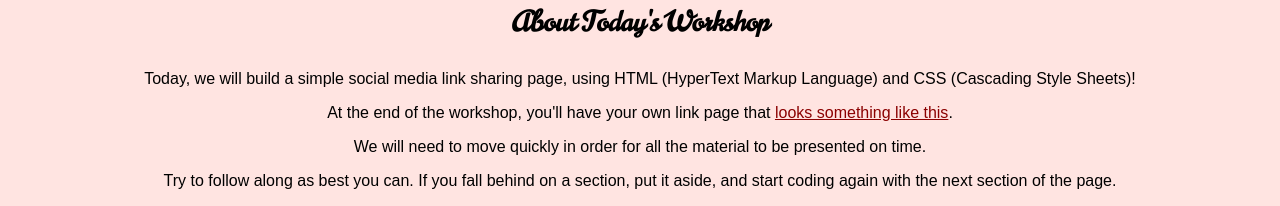
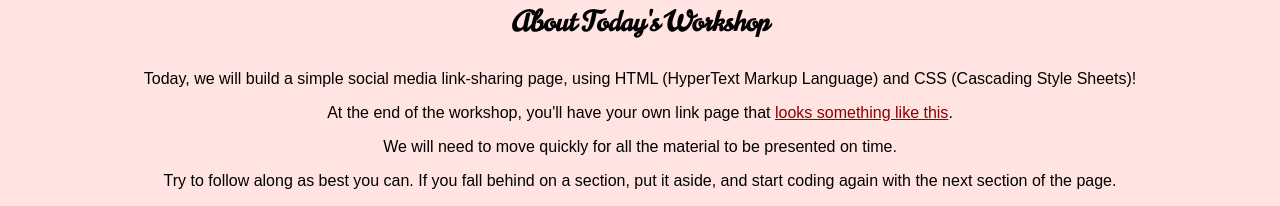
Before and after one commit to tbrenneison/wwwd-te-cle-july2023, a plain HTML site: page index.html in a window 1280 px wide. Shown: the part 322-528 px from the top of the page. Drawn offline with Linux system fonts and the light colour scheme; a web font is replaced by a local one.

Commit message:
Grammarly changes

```diff
--- a/index.html
+++ b/index.html
@@ -12,9 +12,9 @@
     <h2>Review Materials, Learning Resources & Next Steps</h2>
     <h2>Cleveland, Ohio | July 20, 2023</h2>
     <h3>About Today's Workshop</h3>
-        <p>Today, we will build a simple social media link sharing page, using HTML (HyperText Markup Language) and CSS (Cascading Style Sheets)!</p>
+        <p>Today, we will build a simple social media link-sharing page, using HTML (HyperText Markup Language) and CSS (Cascading Style Sheets)!</p>
         <p>At the end of the workshop, you'll have your own link page that <a href="example/index.html">looks something like this</a>.</p>
-        <p>We will need to move quickly in order for all the material to be presented on time.</p>
+        <p>We will need to move quickly for all the material to be presented on time.</p>
         <p>Try to follow along as best you can.  If you fall behind on a section, put it aside, and start coding again with the next section of the page.</p>
         <p>There are tutorials and other resources below for more information if you would like to continue adding to your web page after the workshop ends.</p>
         <p><b><a href="https://www.techelevator.com">Tech Elevator</a> is now enrolling!  <a href="https://www.techelevator.com/coding-bootcamp/admissions/">Click here</a> to find your cohort and talk to our admissions team!</p></b>
```
